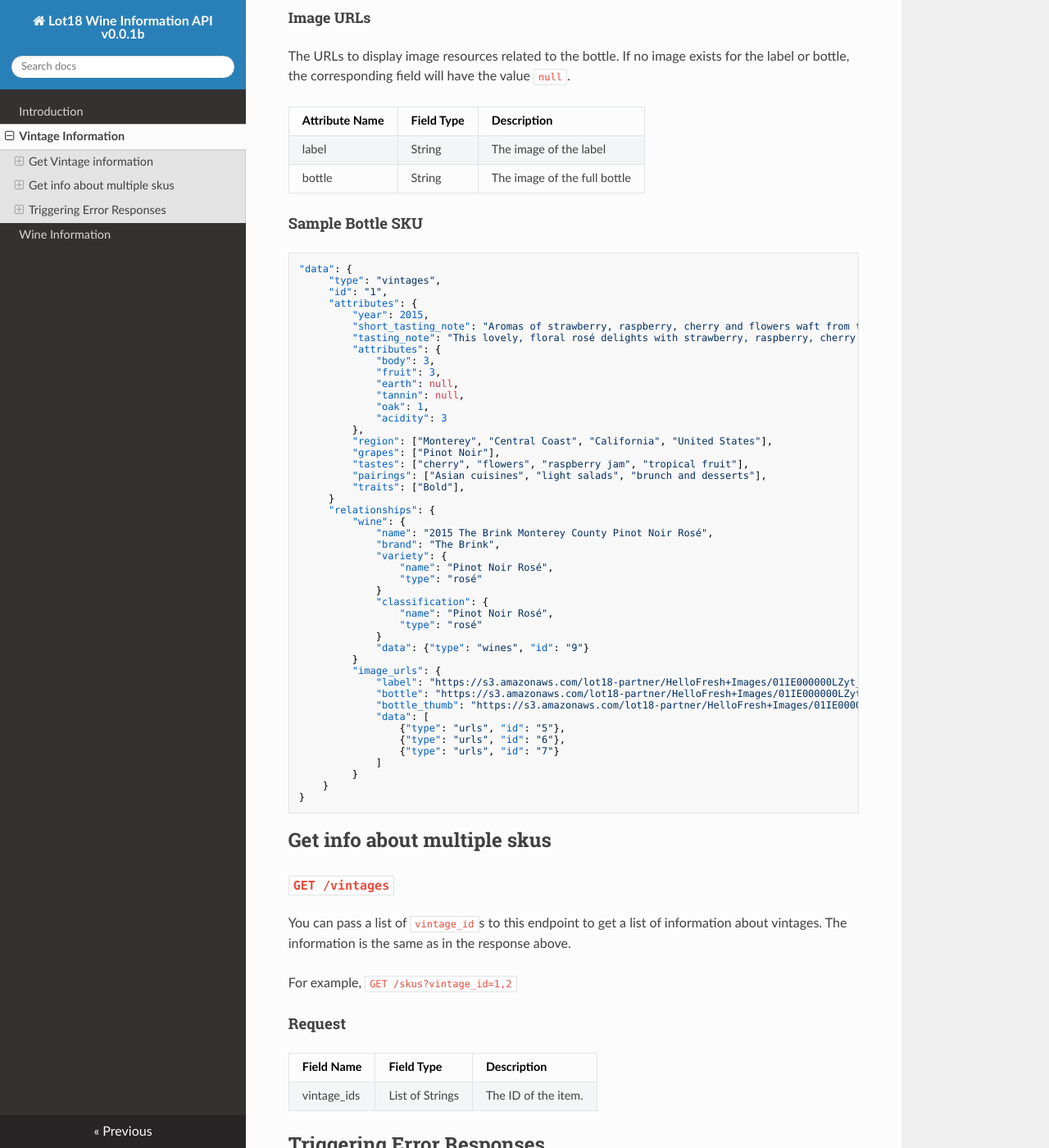
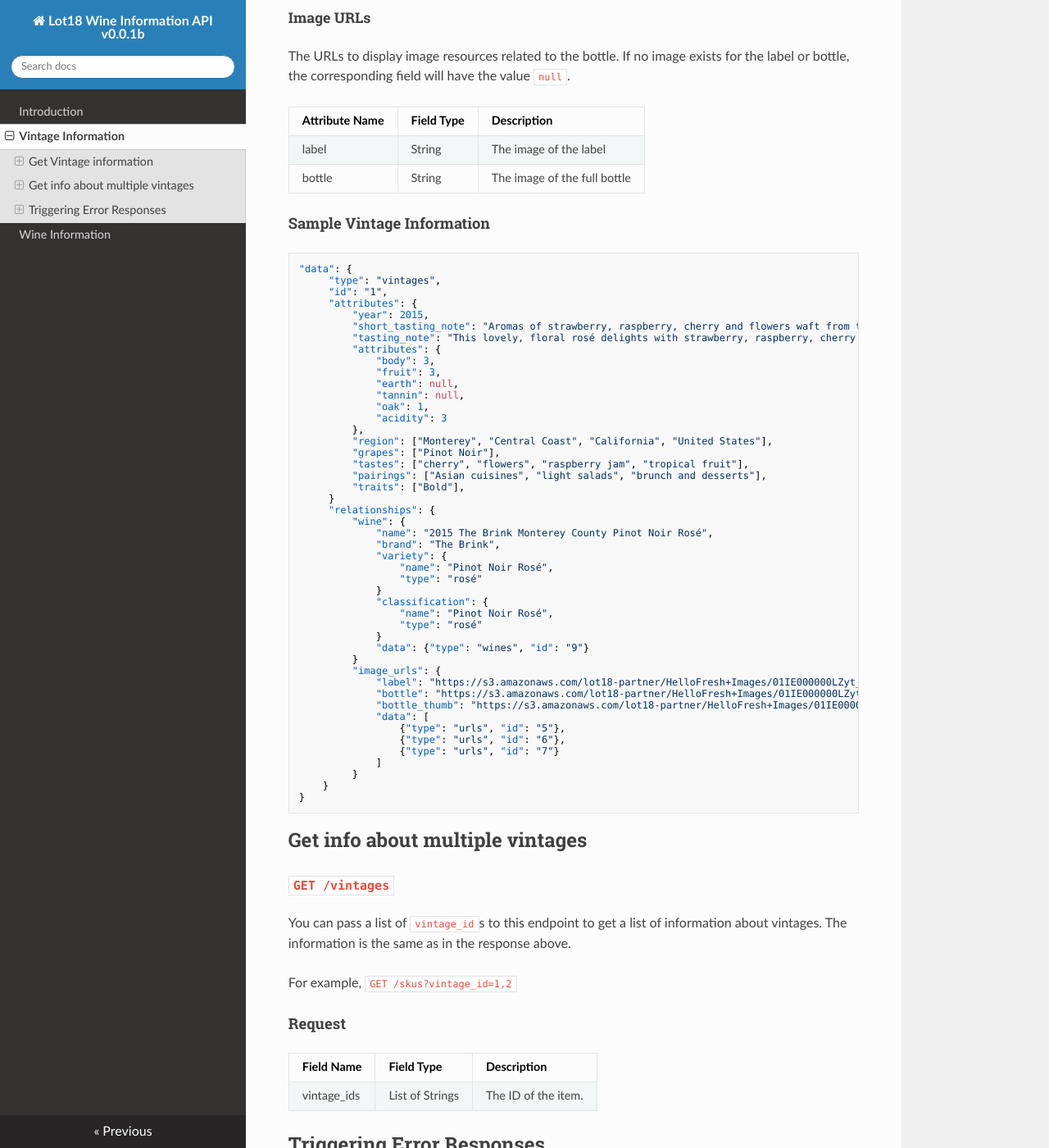
Before and after one commit to tomyoo/wine-info-microservice, an MkDocs documentation site: the page built from docs/vintages.md, in a window 1280 px wide and 1400 px high, scrolled down 1842 px. Shown: the whole window at 82% size. Built offline with MkDocs 1.6.1, drawn with Linux system fonts in a browser that asks for light colours; nearby versions of some CDN libraries; old or Windows-style settings are respelled for this version of MkDocs.

Commit message:
Update vintages.md

````diff
--- a/docs/vintages.md
+++ b/docs/vintages.md
@@ -70,7 +70,7 @@ Attribute Name  | Field Type | Description
 label           | String     | The image of the label
 bottle          | String     | The image of the full bottle
 
-#### Sample Bottle SKU
+#### Sample Vintage Information
 
 ```
 "data": {
@@ -122,7 +122,7 @@ bottle          | String     | The image of the full bottle
 }
 ```
 
-## Get info about multiple skus
+## Get info about multiple vintages
 ### `GET /vintages`
 
 You can pass a list of `vintage_id`s to this endpoint to get a list
````
